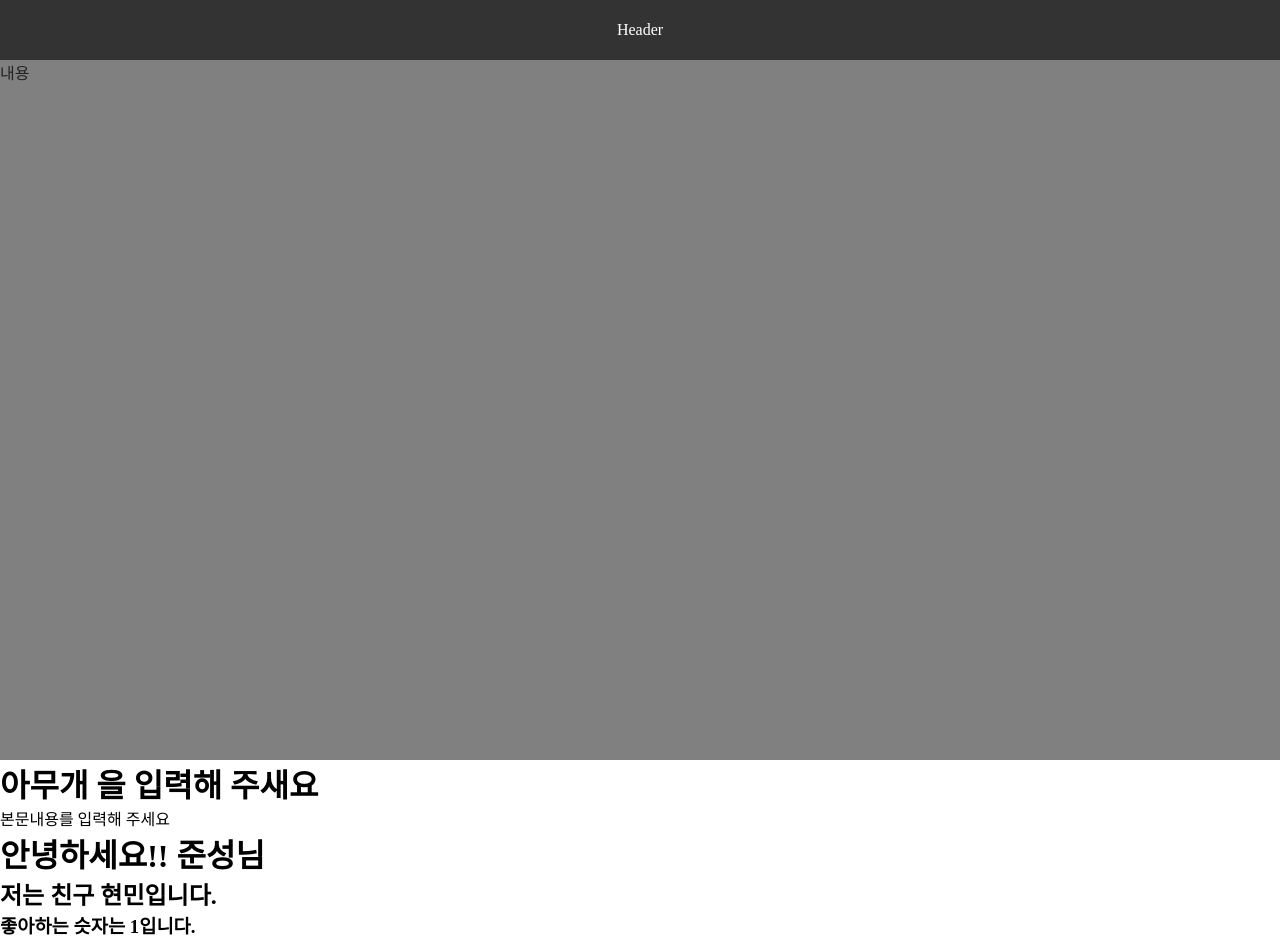
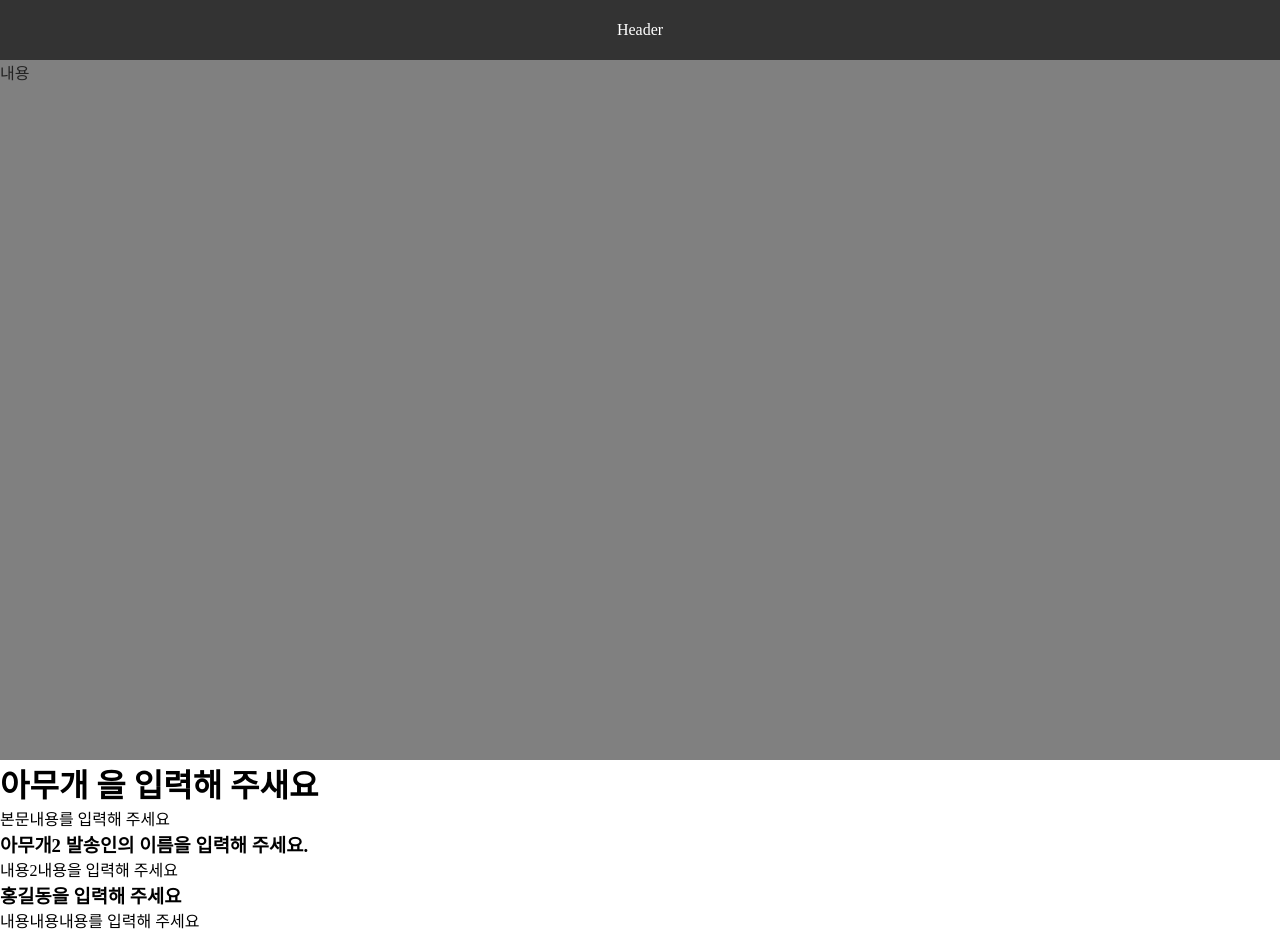
Before and after one commit to qkaxhfms/react-study-2020, a React (Create React App) app in the folder react-study-1/: page / in a window 1280 px wide. Shown: the top 939 px of the page. Built offline with nearby package versions, Linux system fonts and the light colour scheme.

Commit message:
add Components

```diff
--- a/react-study-1/src/App.js
+++ b/react-study-1/src/App.js
@@ -2,6 +2,8 @@ import React from 'react';
 import Header from './component/Header';
 import Footer from './component/Footer';
 import Mail from './component/Mail';
+import Mail2 from './component/Mail2';
+import Mail3 from './component/Mail3';
 import Hello from './component/Hello';
 import Condition from './component/Condition';
 import Input from './component/Input';
@@ -14,6 +16,8 @@ function App() {
       <Header />
       <Content />
       <Mail name="아무개" text="본문내용"/>
+      <Mail2 name="아무개2" text="내용2" />
+      <Mail3 name="홍길동" text="내용내용내용" />
       <Hello name="준성" friend="현민" one="1"/>
       <Condition isOn = {true}/>
       <Counter />
--- /dev/null
+++ b/react-study-1/src/component/Mail2.js
@@ -0,0 +1,15 @@
+import React from 'react';
+
+function Mail2(props){
+    const {name,text} = props;
+    return(
+        <>
+            <div id="Mail2">
+                <h3>{name} 발송인의 이름을 입력해 주세요.</h3>
+                <p>{text}내용을 입력해 주세요</p>
+            </div>
+        </>
+    )
+}
+
+export default Mail2;
--- /dev/null
+++ b/react-study-1/src/component/Mail3.js
@@ -0,0 +1,15 @@
+import React from 'react';
+
+function Mail3(props){
+    const {name,text} = props;
+    return(
+        <>
+            <div id="mail3">
+                <h3>{name}을 입력해 주세요</h3>
+                <p>{text}를 입력해 주세요</p>
+            </div>
+        </>
+    )
+}
+
+export default Mail3;
```
